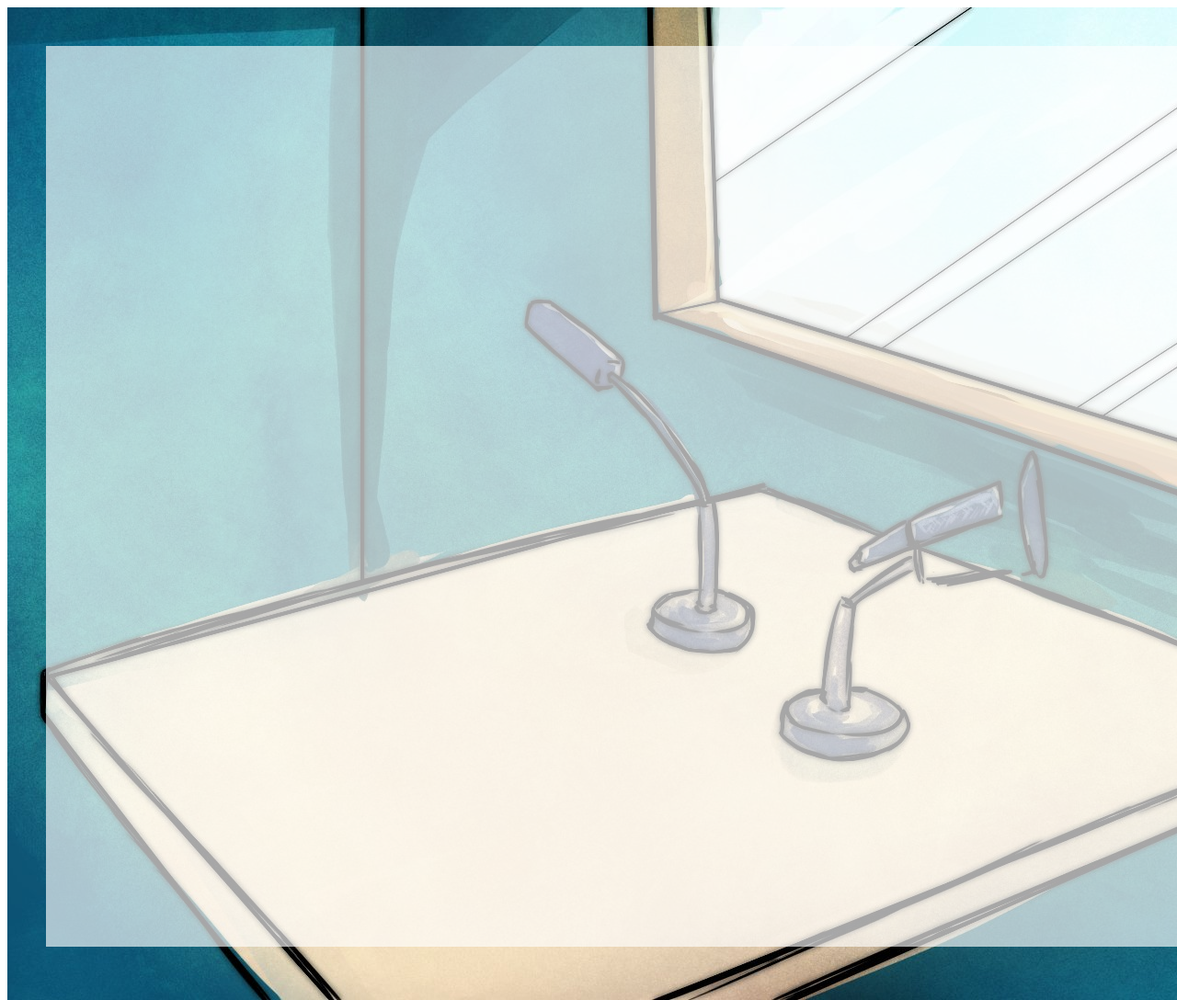
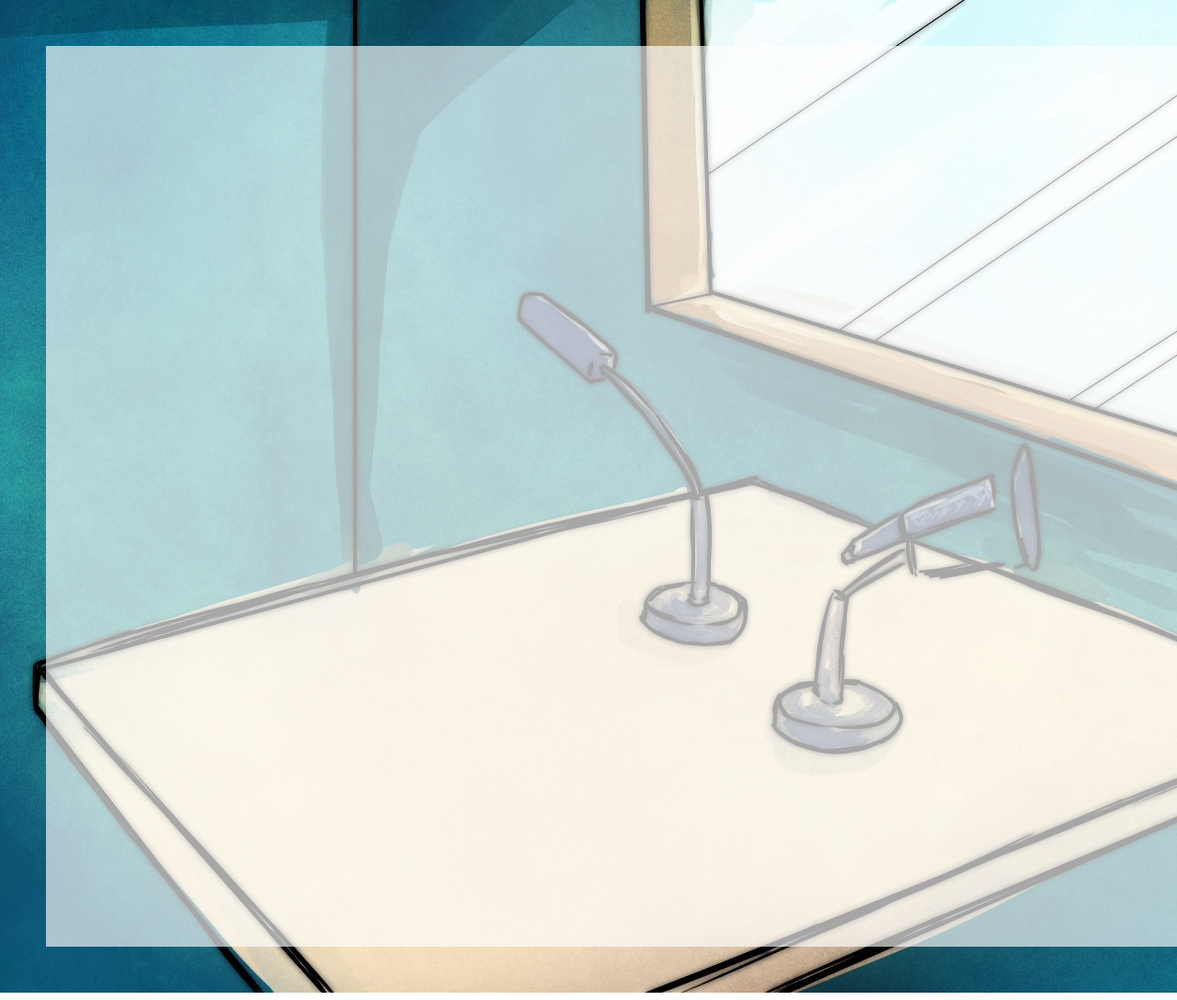
Before and after one commit to RTARadio/rtaradio-layouts, a website: page graphics/07_ending.html in a window 1280 px wide. Shown: the top 1088 px of the page at 92% size. Drawn offline with nearby package versions, Linux system fonts and the light colour scheme.

Commit message:
Modified body default for OBS

```diff
--- a/graphics/css/common.css
+++ b/graphics/css/common.css
@@ -3,6 +3,9 @@
 @import url('https://fonts.googleapis.com/css2?family=M+PLUS+Rounded+1c:wght@800&display=swap');
 
 body {
+    background-color: rgba(0, 0, 0, 0);
+    margin: 0px auto;
+    overflow: hidden;
     font-family: 'Noto Sans JP', sans-serif;
 }
 
```
